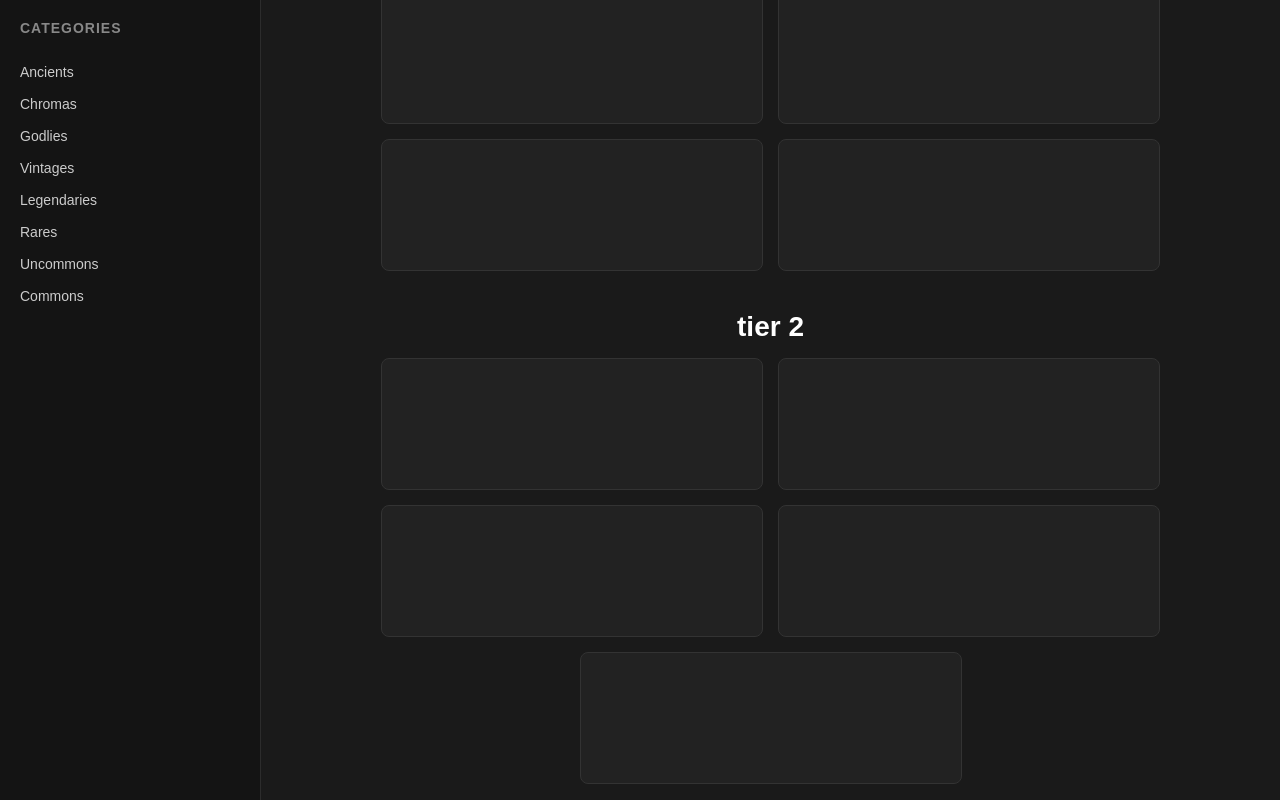
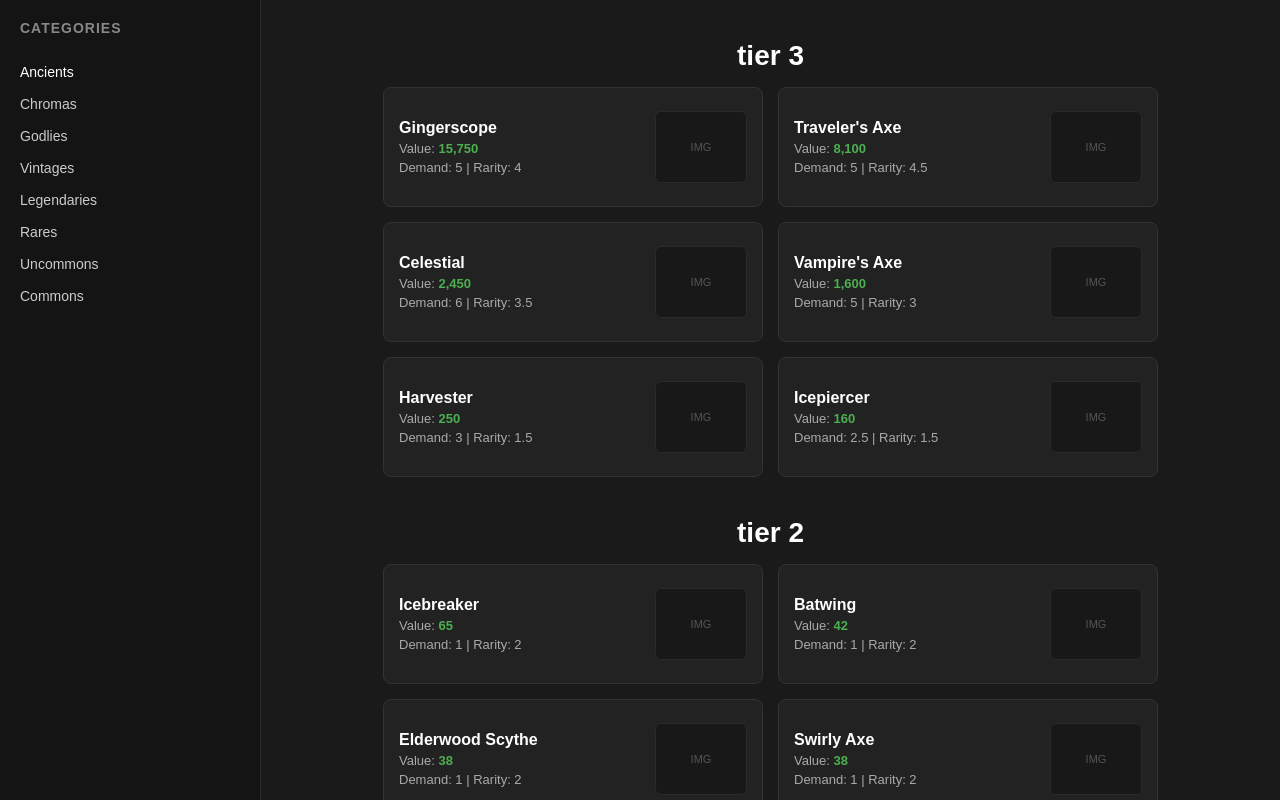
Before and after one commit to knqwx/uniquevals, a plain HTML site: page val.html in a window 1280 px wide. Drawn offline with Linux system fonts and the light colour scheme.

Commit message:
Refactor item display and sidebar styles
Updated item boxes and styles in the sidebar and main sections. Added item details for tiered items.

```diff
--- a/val.html
+++ b/val.html
@@ -8,24 +8,41 @@
         aside { width: 220px; background: #141414; border-right: 1px solid #2c2c2c; padding: 20px; display: flex; flex-direction: column; flex-shrink: 0; }
         .sidebar-title { font-size: 14px; font-weight: bold; color: #888; margin-bottom: 20px; text-transform: uppercase; letter-spacing: 1px; }
         .sidebar-item { color: #ccc; text-decoration: none; padding: 8px 0; font-size: 14px; transition: color 0.2s; display: block; }
-        .sidebar-item:hover { color: #fff; }
+        .sidebar-item:hover, .sidebar-item.active { color: #fff; }
 
-        main { flex: 1; display: flex; flex-direction: column; align-items: center; justify-content: center; padding: 40px; gap: 40px; overflow-y: auto; }
+        main { flex: 1; display: flex; flex-direction: column; align-items: center; justify-content: flex-start; padding: 40px; gap: 40px; overflow-y: auto; }
 
         .tier-section { display: flex; flex-direction: column; gap: 15px; width: fit-content; align-items: center; }
         .tier-title { font-size: 28px; font-weight: bold; color: #fff; text-transform: lowercase; text-align: center; }
 
-        /* Увеличили максимальную ширину сетки под широкие карточки (по 2 в ряд для такой ширины идеально) */
         .boxes-container { display: flex; gap: 15px; flex-wrap: wrap; justify-content: center; max-width: 1200px; }
 
-        /* Сделали боксы длиннее в ширину */
-        .box { width: 380px; height: 130px; background: #222; border: 1px solid #333; border-radius: 8px; }
+        /* Стиль карточки предмета под Supreme Values */
+        .box {
+            width: 380px;
+            height: 120px;
+            background: #222;
+            border: 1px solid #333;
+            border-radius: 8px;
+            padding: 12px 15px;
+            box-sizing: border-box;
+            display: flex;
+            justify-content: space-between;
+            align-items: center;
+            transition: border-color 0.2s;
+        }
+        .box:hover { border-color: #555; }
+        .item-info { display: flex; flex-direction: column; gap: 4px; }
+        .item-name { font-size: 16px; font-weight: bold; color: #fff; }
+        .item-detail { font-size: 13px; color: #aaa; }
+        .item-value { color: #4CAF50; font-weight: bold; }
+        .item-img { width: 90px; height: 70px; background: #181818; border-radius: 6px; display: flex; align-items: center; justify-content: center; color: #555; font-size: 11px; border: 1px solid #2a2a2a; }
     </style>
 </head>
 <body>
     <aside>
         <div class="sidebar-title">Categories</div>
-        <a href="#" class="sidebar-item">Ancients</a>
+        <a href="#" class="sidebar-item active">Ancients</a>
         <a href="#" class="sidebar-item">Chromas</a>
         <a href="#" class="sidebar-item">Godlies</a>
         <a href="#" class="sidebar-item">Vintages</a>
@@ -35,37 +52,128 @@
         <a href="#" class="sidebar-item">Commons</a>
     </aside>
     <main>
-        <!-- Tier 3 -->
+        <!-- Tier 3 (6 боксов) -->
         <div class="tier-section">
             <div class="tier-title">tier 3</div>
             <div class="boxes-container">
-                <div class="box"></div>
-                <div class="box"></div>
-                <div class="box"></div>
-                <div class="box"></div>
-                <div class="box"></div>
-                <div class="box"></div>
+                <div class="box">
+                    <div class="item-info">
+                        <div class="item-name">Gingerscope</div>
+                        <div class="item-detail">Value: <span class="item-value">15,750</span></div>
+                        <div class="item-detail">Demand: 5 | Rarity: 4</div>
+                    </div>
+                    <div class="item-img">IMG</div>
+                </div>
+                <div class="box">
+                    <div class="item-info">
+                        <div class="item-name">Traveler's Axe</div>
+                        <div class="item-detail">Value: <span class="item-value">8,100</span></div>
+                        <div class="item-detail">Demand: 5 | Rarity: 4.5</div>
+                    </div>
+                    <div class="item-img">IMG</div>
+                </div>
+                <div class="box">
+                    <div class="item-info">
+                        <div class="item-name">Celestial</div>
+                        <div class="item-detail">Value: <span class="item-value">2,450</span></div>
+                        <div class="item-detail">Demand: 6 | Rarity: 3.5</div>
+                    </div>
+                    <div class="item-img">IMG</div>
+                </div>
+                <div class="box">
+                    <div class="item-info">
+                        <div class="item-name">Vampire's Axe</div>
+                        <div class="item-detail">Value: <span class="item-value">1,600</span></div>
+                        <div class="item-detail">Demand: 5 | Rarity: 3</div>
+                    </div>
+                    <div class="item-img">IMG</div>
+                </div>
+                <div class="box">
+                    <div class="item-info">
+                        <div class="item-name">Harvester</div>
+                        <div class="item-detail">Value: <span class="item-value">250</span></div>
+                        <div class="item-detail">Demand: 3 | Rarity: 1.5</div>
+                    </div>
+                    <div class="item-img">IMG</div>
+                </div>
+                <div class="box">
+                    <div class="item-info">
+                        <div class="item-name">Icepiercer</div>
+                        <div class="item-detail">Value: <span class="item-value">160</span></div>
+                        <div class="item-detail">Demand: 2.5 | Rarity: 1.5</div>
+                    </div>
+                    <div class="item-img">IMG</div>
+                </div>
             </div>
         </div>
 
-        <!-- Tier 2 -->
+        <!-- Tier 2 (5 боксов) -->
         <div class="tier-section">
             <div class="tier-title">tier 2</div>
             <div class="boxes-container">
-                <div class="box"></div>
-                <div class="box"></div>
-                <div class="box"></div>
-                <div class="box"></div>
-                <div class="box"></div>
+                <div class="box">
+                    <div class="item-info">
+                        <div class="item-name">Icebreaker</div>
+                        <div class="item-detail">Value: <span class="item-value">65</span></div>
+                        <div class="item-detail">Demand: 1 | Rarity: 2</div>
+                    </div>
+                    <div class="item-img">IMG</div>
+                </div>
+                <div class="box">
+                    <div class="item-info">
+                        <div class="item-name">Batwing</div>
+                        <div class="item-detail">Value: <span class="item-value">42</span></div>
+                        <div class="item-detail">Demand: 1 | Rarity: 2</div>
+                    </div>
+                    <div class="item-img">IMG</div>
+                </div>
+                <div class="box">
+                    <div class="item-info">
+                        <div class="item-name">Elderwood Scythe</div>
+                        <div class="item-detail">Value: <span class="item-value">38</span></div>
+                        <div class="item-detail">Demand: 1 | Rarity: 2</div>
+                    </div>
+                    <div class="item-img">IMG</div>
+                </div>
+                <div class="box">
+                    <div class="item-info">
+                        <div class="item-name">Swirly Axe</div>
+                        <div class="item-detail">Value: <span class="item-value">38</span></div>
+                        <div class="item-detail">Demand: 1 | Rarity: 2</div>
+                    </div>
+                    <div class="item-img">IMG</div>
+                </div>
+                <div class="box">
+                    <div class="item-info">
+                        <div class="item-name">Hallowscythe</div>
+                        <div class="item-detail">Value: <span class="item-value">30</span></div>
+                        <div class="item-detail">Demand: 1 | Rarity: 2</div>
+                    </div>
+                    <div class="item-img">IMG</div>
+                </div>
             </div>
         </div>
 
-        <!-- Tier 1 -->
+        <!-- Tier 1 (2 бокса) -->
         <div class="tier-section">
             <div class="tier-title">tier 1</div>
             <div class="boxes-container">
-                <div class="box"></div>
-                <div class="box"></div>
+                <div class="box">
+                    <div class="item-info">
+                        <div class="item-name">Logchopper</div>
+                        <div class="item-detail">Value: <span class="item-value">18</span></div>
+                        <div class="item-detail">Demand: 1.5 | Rarity: 2</div>
+                    </div>
+                    <div class="item-img">IMG</div>
+                </div>
+                <div class="box">
+                    <div class="item-info">
+                        <div class="item-name">Icewing</div>
+                        <div class="item-detail">Value: <span class="item-value">13</span></div>
+                        <div class="item-detail">Demand: 2 | Rarity: 1</div>
+                    </div>
+                    <div class="item-img">IMG</div>
+                </div>
             </div>
         </div>
     </main>
```
